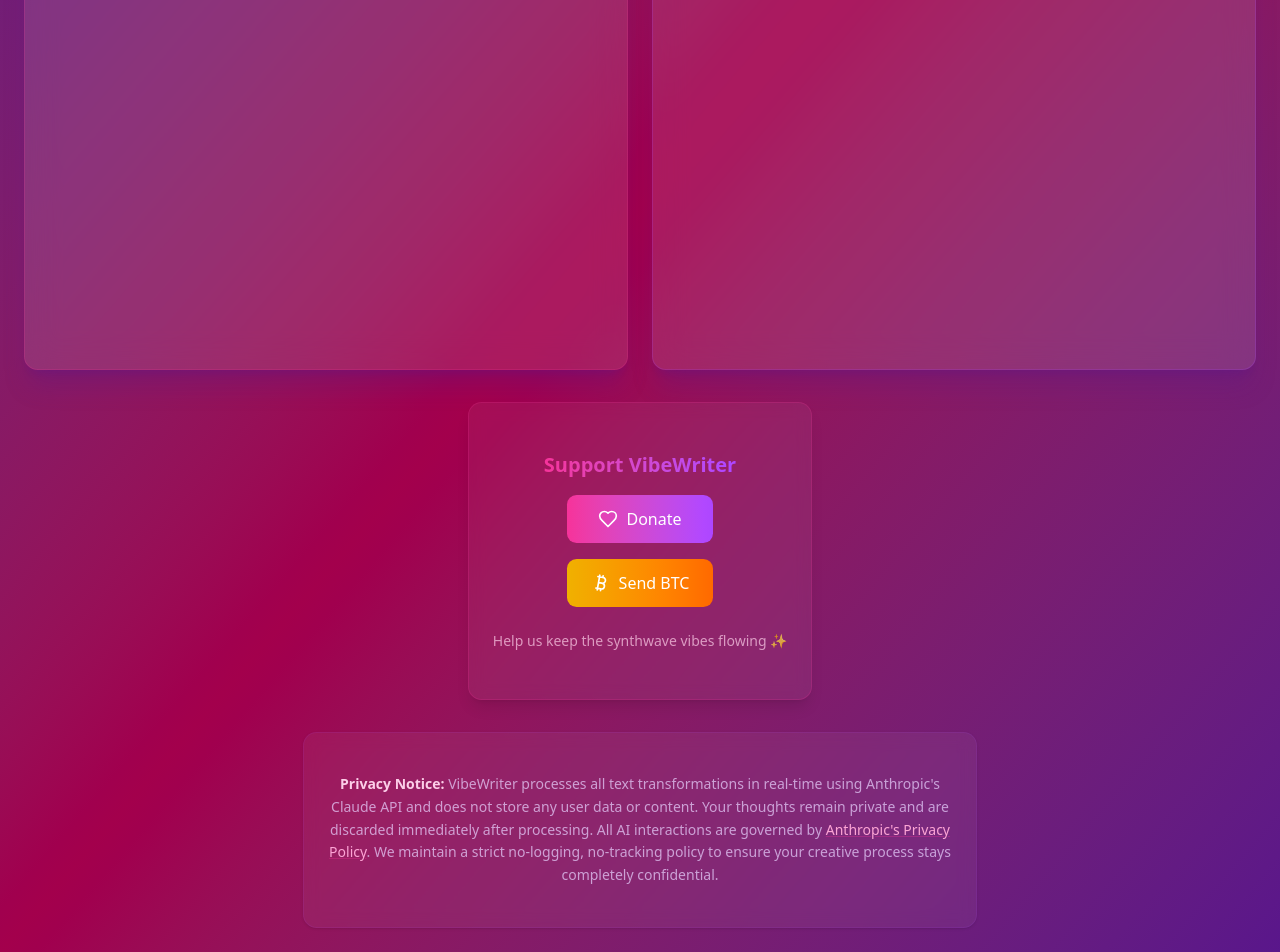
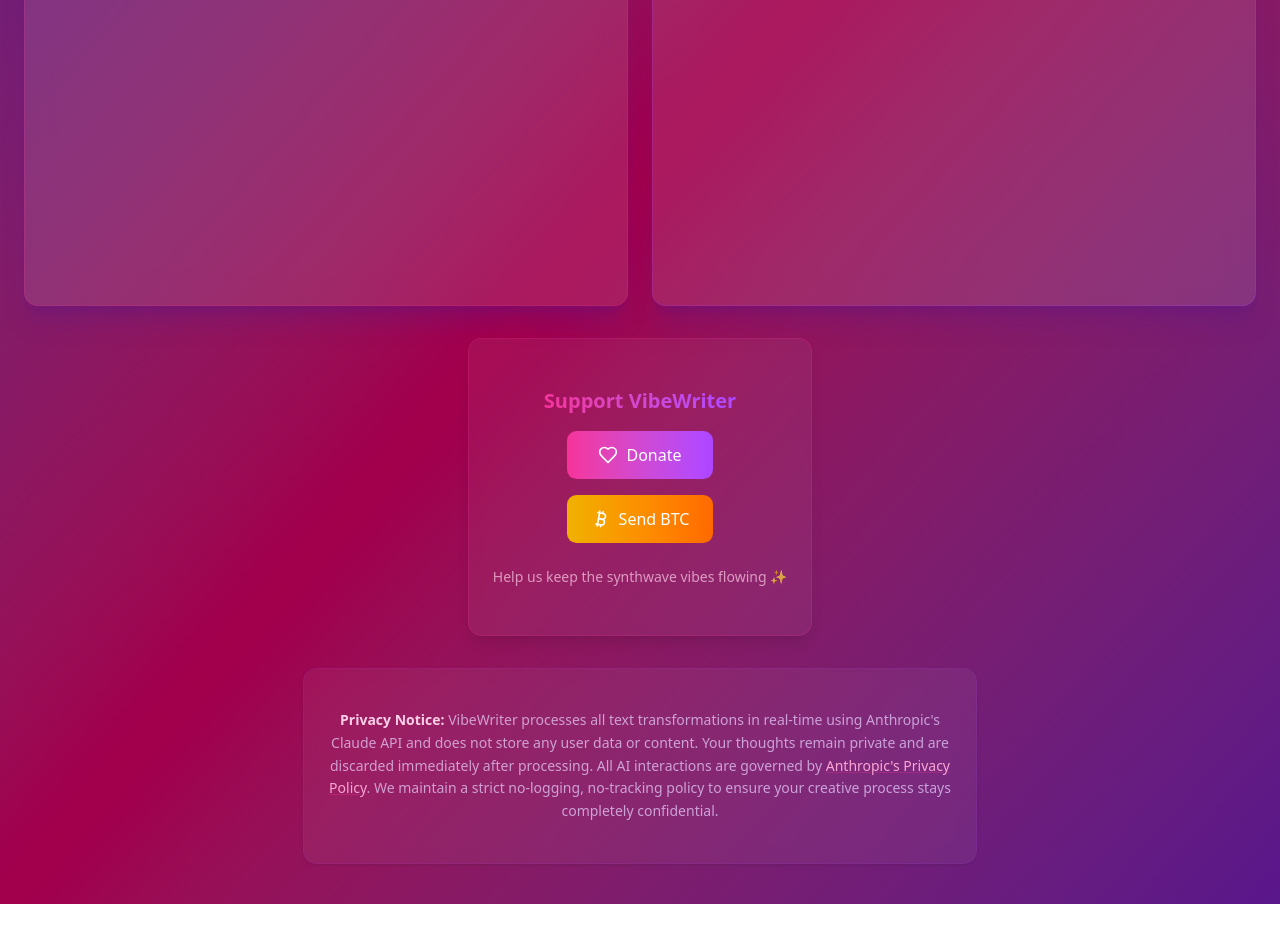
Before and after one commit to Almclean/vibewriter, a React (Vite) app: page / in a window 1280 px wide. Shown: the part 536-1488 px from the top of the page. After the commit the page ends 1440 px from the top, so only its background shows below. Built offline with nearby package versions, Linux system fonts and the light colour scheme; no server answers.

Commit message:
fixed dontate card

```diff
--- a/src/VibeWriter.tsx
+++ b/src/VibeWriter.tsx
@@ -48,7 +48,7 @@
 
   return (
     <>
-      <div className={`min-h-screen bg-gradient-to-br ${gradient.from} ${gradient.via} ${gradient.to} p-4 md:p-6 transition-colors duration-700`}>
+      <div className={`min-h-screen bg-gradient-to-br ${gradient.from} ${gradient.via} ${gradient.to} p-4 md:p-6 transition-colors duration-700 overflow-x-hidden`}>
         <div className="max-w-7xl mx-auto relative">
           {/* Enhanced Header */}
           <div className="text-center mb-6 md:mb-8 relative py-8 md:py-12">
@@ -119,7 +119,7 @@
           </div>
 
           {/* Main Content */}
-          <div className="flex flex-col lg:flex-row gap-4 md:gap-6 h-[calc(100vh-20rem)] sm:h-[calc(100vh-16rem)]">
+          <div className="flex flex-col lg:flex-row gap-4 md:gap-6 min-h-[50vh] lg:min-h-[60vh]">
             {/* Input Panel */}
             <Card className="w-full lg:w-1/2 bg-white/10 backdrop-blur-lg border-pink-500/20 shadow-xl shadow-purple-900/30">
               <div className="h-full p-4 md:p-6">
@@ -162,8 +162,8 @@
           </div>
 
           {/* Donation Section */}
-          <div className="mt-6 md:mt-8 text-center">
-            <Card className="inline-block bg-white/5 backdrop-blur-sm border-pink-500/20 shadow-lg hover:shadow-xl transition-shadow duration-300">
+          <div className="mt-6 md:mt-8 text-center relative z-10">
+            <Card className="inline-block bg-white/5 backdrop-blur-sm border-pink-500/20 shadow-lg hover:shadow-xl transition-shadow duration-300 max-w-[90vw] mx-auto">
               <div className="p-4 md:p-6 flex flex-col items-center gap-4">
                 <h3 className="text-lg md:text-xl font-semibold text-transparent bg-clip-text bg-gradient-to-r from-pink-500 to-purple-500">
                   Support VibeWriter
@@ -186,8 +186,8 @@
           </div>
 
           {/* Privacy Disclaimer */}
-          <div className="mt-8 text-center">
-            <Card className="inline-block bg-white/5 backdrop-blur-sm border-purple-500/10 shadow-sm">
+          <div className="mt-8 text-center mb-4">
+            <Card className="inline-block bg-white/5 backdrop-blur-sm border-purple-500/10 shadow-sm max-w-[90vw] mx-auto">
               <div className="p-4 max-w-2xl mx-auto">
                 <p className="text-sm text-purple-200/70 leading-relaxed">
                   <span className="font-semibold text-pink-200">Privacy Notice:</span> VibeWriter processes all text transformations in real-time using Anthropic's Claude API and does not store any user data or content. Your thoughts remain private and are discarded immediately after processing. All AI interactions are governed by{' '}
```
